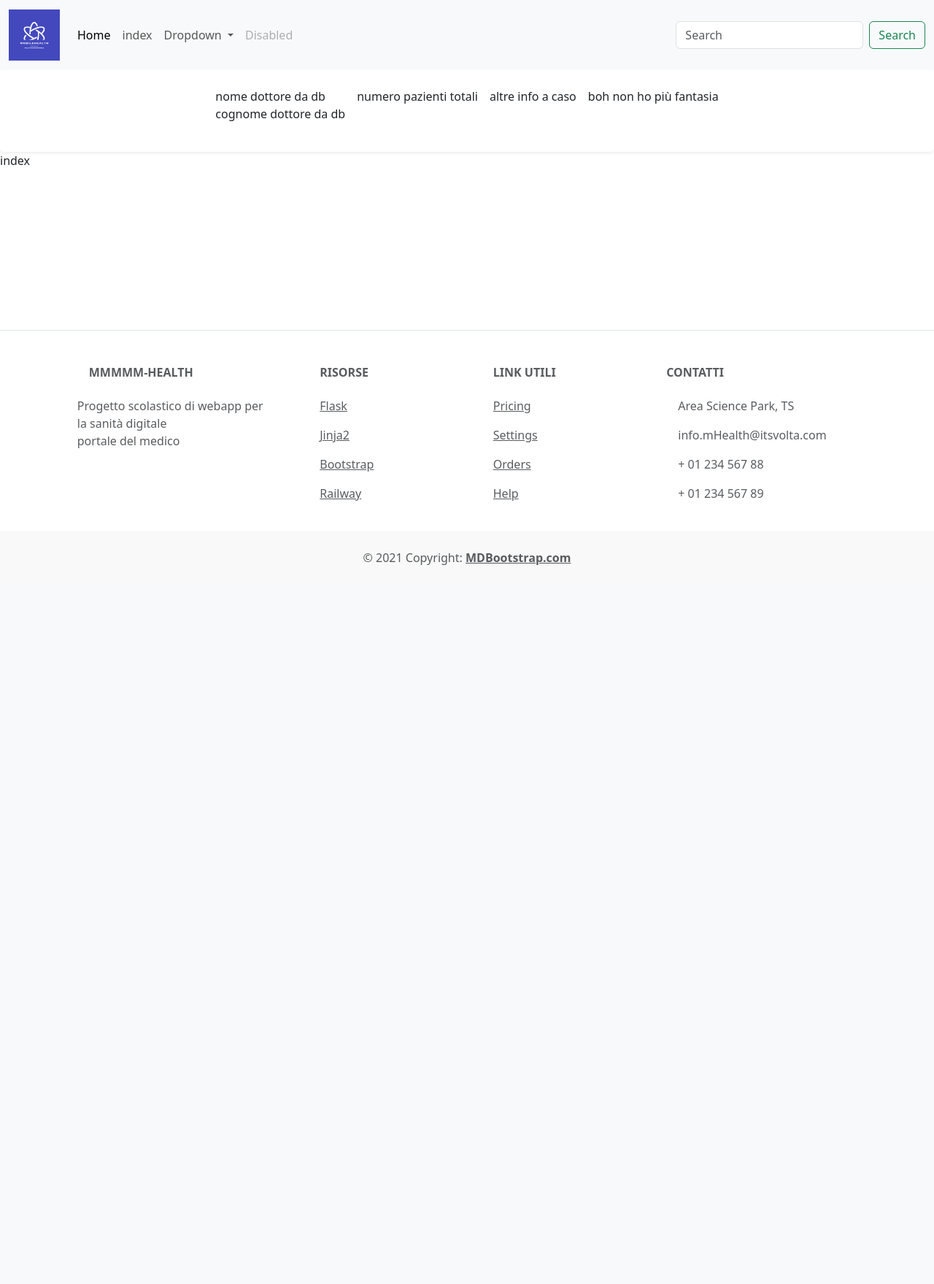
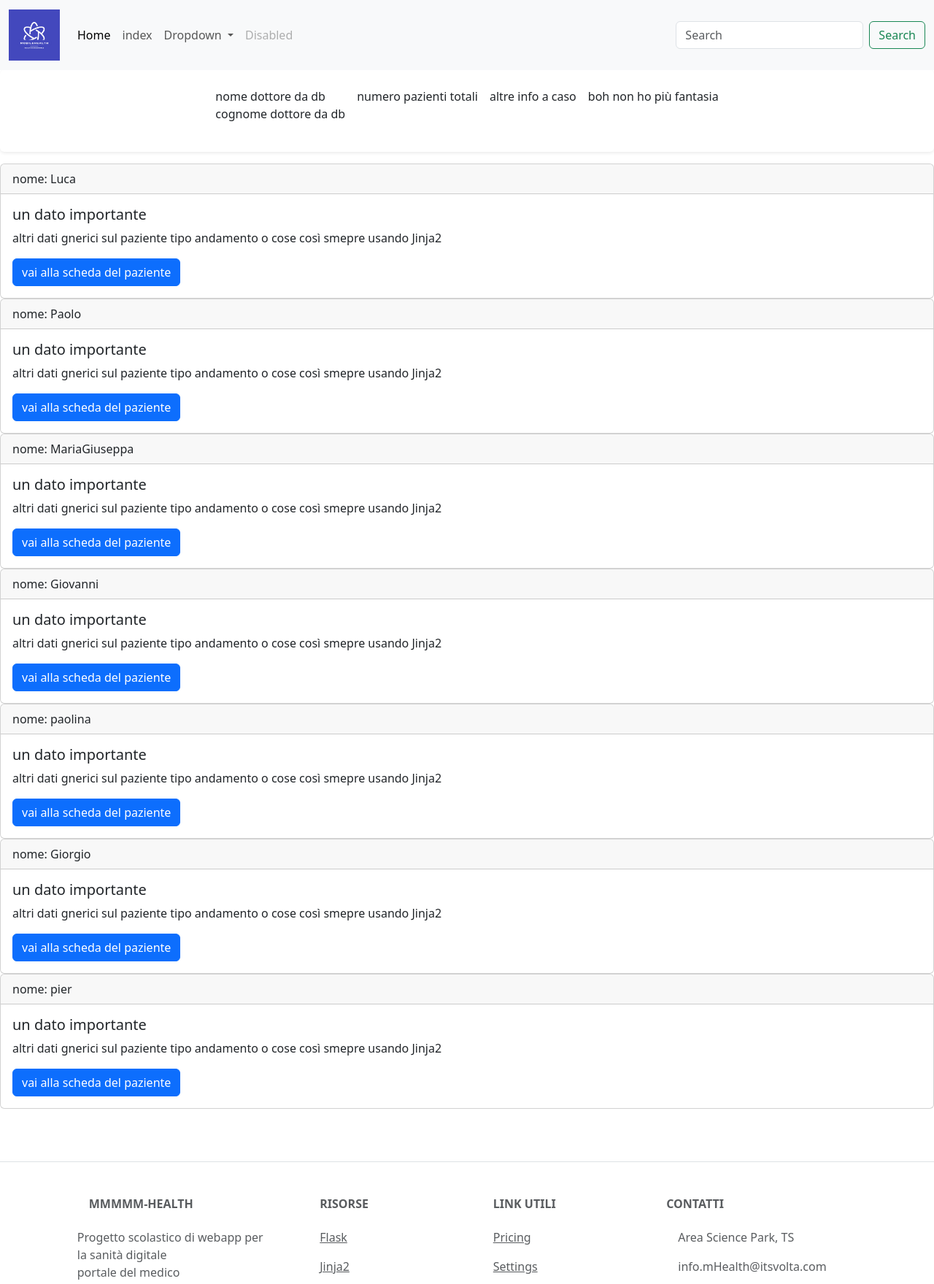
Before and after one commit to Lasagnanator/mmmHealth-webapp, a Flask app: page /index in a window 1280 px wide. Shown: the top 1759 px of the page at 73% size. Before the commit the page ends 774 px from the top, so only its background shows below. Run offline with Flask 3, Linux system fonts and the light colour scheme; some libraries are stand-ins or nearby versions.

Commit message:
aggiunto le card paziente

```diff
--- a/app/routes.py
+++ b/app/routes.py
@@ -22,21 +22,33 @@ def registration():
         return redirect(url_for('index'))
     return render_template('registration.html', title='Registration', form=form)
 
+
 @app.route('/index', methods=['GET', 'POST'])
 def index():
+    #inviare la lista di pazienti con dati di base
+    #TODO: controllare perché non mette i nomi ripetuti e nell'ordine che vuole (tipo se ci sono 2 record Luca non li mette)
+    patients = {'Giovanni','Giorgio', 'pier', 'Paolo', 'Luca','MariaGiuseppa', 'paolina'}
+    return render_template('index.html', title='profilo doc', patients= patients)
 
-    return render_template('index.html')
+
+@app.route('/homePz', methods=['GET', 'POST'])
+def homePz():
+    #visualizzazione tutti dati del paziente selezionato
+    return render_template('homePz.html',title='nome pazinte')
+
+
+
 
 #-----------------error handlers--------------------
 @app.errorhandler(404)
 # Intercetta l'errore page not found e lancia la nostra pagina 404
 def page_not_found(error):
-    return render_template('404.html'), 404
+    return render_template('404.html', title='404'), 404
 
 
 @app.errorhandler(500)
 # Intercetta l'errore internal server error lancia la nostra pagina 500
 def internal_server_error(error):
-    return render_template('500.html'), 500
+    return render_template('500.html', title='500'), 500
 
 #---------------------------------------------------
--- a/app/templates/base.html
+++ b/app/templates/base.html
@@ -62,7 +62,7 @@
       {% endblock %}
 
       <!-- Footer -->
-<footer class="text-center text-lg-start bg-white text-muted fixed-bottom">
+<footer class="text-center text-lg-start bg-white text-muted">
   <!-- Section: Social media -->
   <section class="d-flex justify-content-center justify-content-lg-between p-4 border-bottom">
     <!-- Left -->
--- a/app/templates/index.html
+++ b/app/templates/index.html
@@ -6,9 +6,21 @@ VEDE LISTA DEI SUOI PAZIENTI CON QUALCHE DATO BASE (TIPO NOMI E ULTIMO REPORT)
 
 {% block index %}
 <!--blocco con lista dei pazienti-->
-<div>
-    <p>index</p>
+<div class="pt-3">
 
+    <!--card che si ripete per il numero di pazienti -->
+    {% for patient in patients %}
+    <div class="card">
+        <div class="card-header">
+          nome: {{ patient }}
+        </div>
+        <div class="card-body">
+          <h5 class="card-title">un dato importante</h5>
+          <p class="card-text">altri dati gnerici sul paziente tipo andamento o cose così smepre usando Jinja2</p>
+          <a href="{{url_for('homePz')}}" class="btn btn-primary">vai alla scheda del paziente</a>
+        </div>
+      </div>
+    {% endfor %}
 </div>
 
 {% endblock index %}
```
Also changed, not shown: 1 other file.
